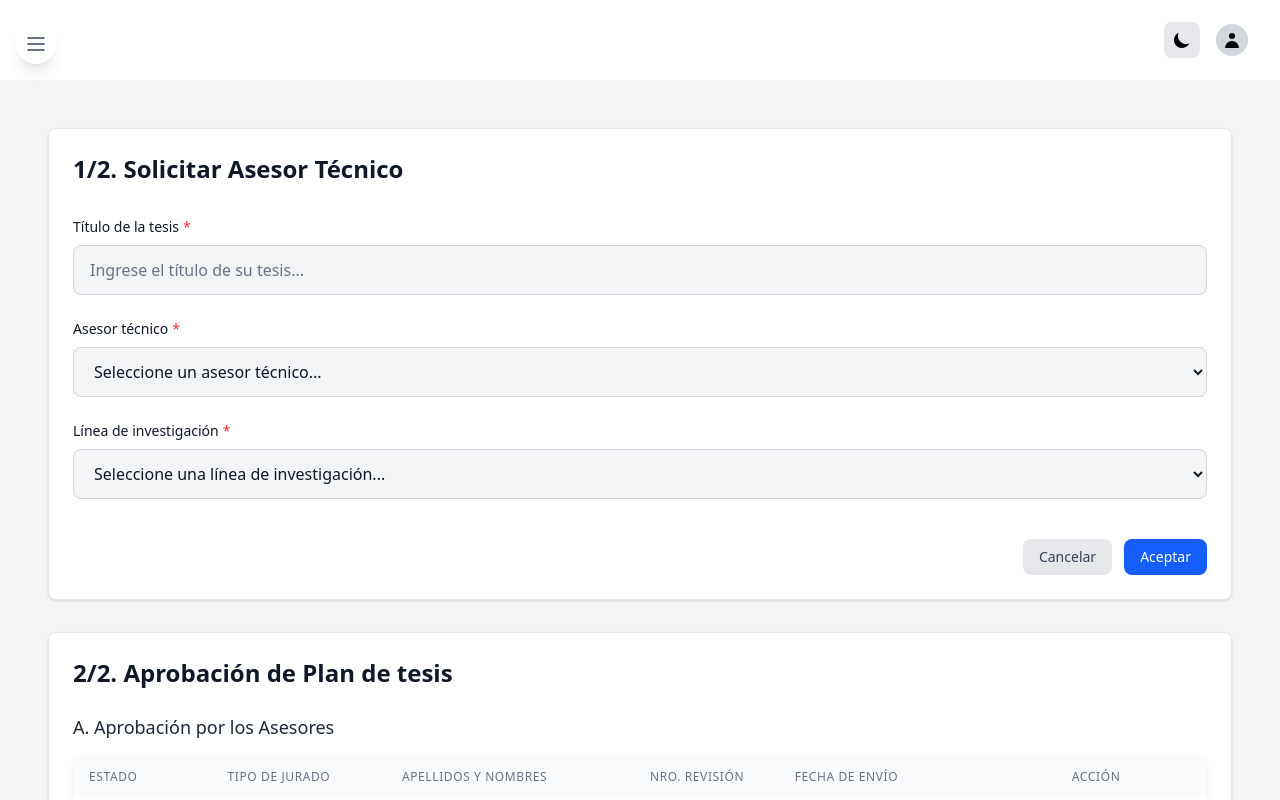
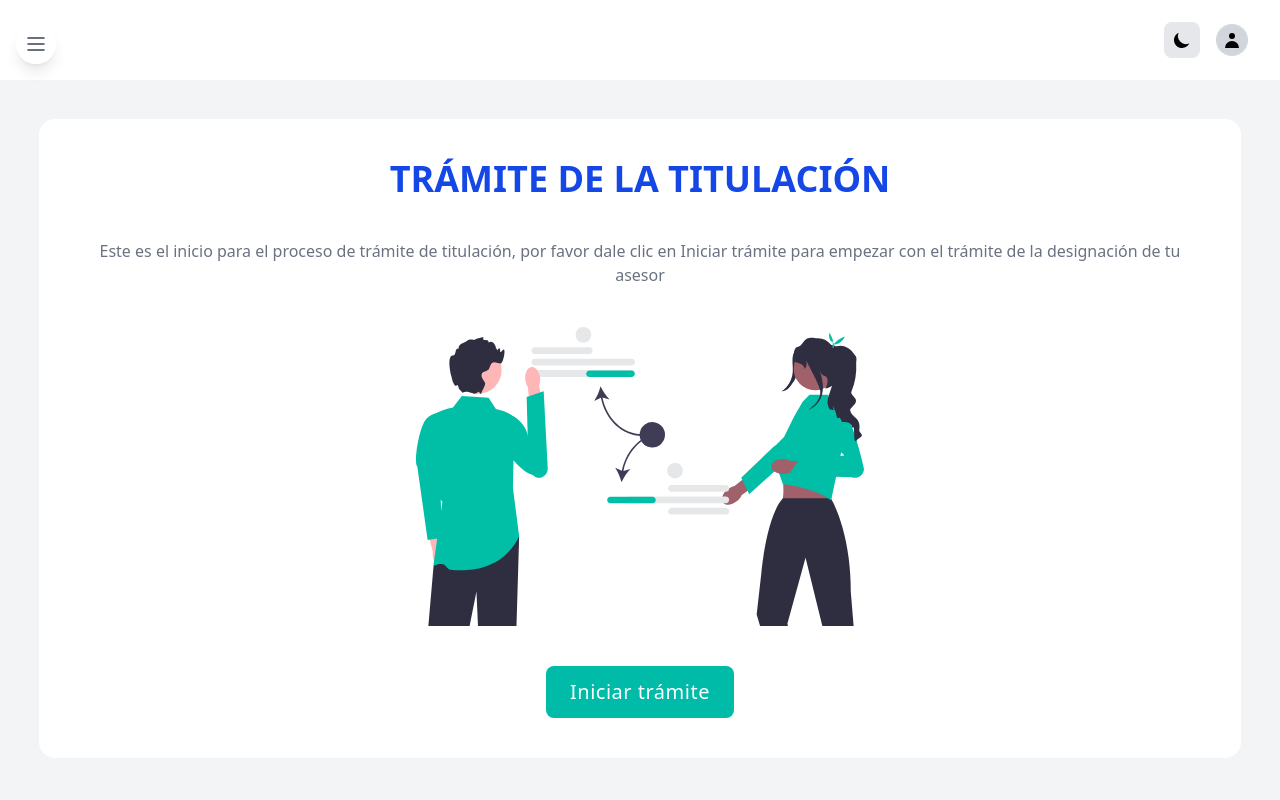
Before and after one commit to Transformacion-Digital-UDH/COPILOTO2-FRONTED, a React (Vite) app: page /tesista/solicitar-asesor in a window 1280 px wide. Shown: the top 800 px of the page. Built offline with nearby package versions, Linux system fonts and the light colour scheme.

Commit message:
Se agrego vista, funcionalidad inicio de tramite

```diff
--- a/package.json
+++ b/package.json
@@ -12,6 +12,7 @@
   "dependencies": {
     "@tailwindcss/vite": "^4.1.11",
     "lucide-react": "^0.539.0",
+    "prop-types": "^15.8.1",
     "react": "^19.1.1",
     "react-dom": "^19.1.1",
     "react-router-dom": "^7.8.0",
--- /dev/null
+++ b/src/features/tesista/components/InicioDeTramite.jsx
@@ -0,0 +1,72 @@
+import React from 'react';
+import PropTypes from 'prop-types';
+
+const InicioDeTramite = ({
+  title = 'TRÁMITE DE LA TITULACIÓN',
+  description = 'Este es el inicio para el proceso de trámite de titulación, por favor dale clic en Iniciar trámite para empezar con el trámite de la designación de tu asesor',
+  imageSrc = '/img/notInitSolicitude.svg',
+  imageAlt = 'Iniciar trámite o solicitar asesor',
+  buttonText = 'Iniciar trámite',
+  onStartProcess,
+  isDarkMode = false
+}) => {
+  const handleStartProcess = () => {
+    if (onStartProcess) {
+      onStartProcess();
+    }
+  };
+
+  return (
+    <div className="flex-1 p-[15px] font-roboto min-h-full">
+      <div className={`p-10 space-y-10 text-center rounded-2xl ${
+        isDarkMode ? 'bg-gray-800' : 'bg-white'
+      }`}>
+        <h3 className={`text-4xl font-semibold ${
+          isDarkMode ? 'text-gray-400' : 'text-blue-700'
+        }`}>
+          {title}
+        </h3>
+
+        <div
+          className={`${isDarkMode ? 'text-gray-400' : 'text-gray-500'}`}
+          dangerouslySetInnerHTML={{ __html: description }}
+        />
+
+        <div className="flex justify-center">
+          <img
+            src={imageSrc}
+            alt={imageAlt}
+            className={`w-[40%] h-auto object-cover ${
+              isDarkMode ? 'contrast-50' : ''
+            }`}
+          />
+        </div>
+
+        <div className="flex justify-center">
+          <button
+            onClick={handleStartProcess}
+            className={`px-6 py-3 rounded-lg text-xl font-medium font-poppins tracking-wide transition duration-300 text-white ${
+              isDarkMode
+                ? 'bg-green-600 hover:bg-green-700'
+                : 'bg-teal-500 hover:bg-blue-700'
+            }`}
+          >
+            {buttonText}
+          </button>
+        </div>
+      </div>
+    </div>
+  );
+};
+
+InicioDeTramite.propTypes = {
+  title: PropTypes.string,
+  description: PropTypes.string,
+  imageSrc: PropTypes.string,
+  imageAlt: PropTypes.string,
+  buttonText: PropTypes.string,
+  onStartProcess: PropTypes.func.isRequired,
+  isDarkMode: PropTypes.bool
+};
+
+export default InicioDeTramite;
--- /dev/null
+++ b/src/features/tesista/hooks/useTramiteState.js
@@ -0,0 +1,90 @@
+import { useState, useEffect } from 'react';
+
+/**
+ * Hook para manejar el estado del trámite de titulación
+ * Persiste el estado en localStorage para mantener el progreso
+ */
+export const useTramiteState = () => {
+  const [tramiteIniciado, setTramiteIniciado] = useState(false);
+  const [loading, setLoading] = useState(true);
+
+  // Cargar estado inicial desde localStorage
+  useEffect(() => {
+    const cargarEstadoTramite = () => {
+      try {
+        const estadoGuardado = localStorage.getItem('tesista_tramite_iniciado');
+        setTramiteIniciado(estadoGuardado === 'true');
+      } catch (error) {
+        console.error('Error al cargar estado del trámite:', error);
+        setTramiteIniciado(false);
+      } finally {
+        setLoading(false);
+      }
+    };
+
+    cargarEstadoTramite();
+  }, []);
+
+  // Función para iniciar el trámite
+  const iniciarTramite = () => {
+    try {
+      setTramiteIniciado(true);
+      localStorage.setItem('tesista_tramite_iniciado', 'true');
+
+      // También guardar fecha de inicio (opcional para analytics)
+      const fechaInicio = new Date().toISOString();
+      localStorage.setItem('tesista_tramite_fecha_inicio', fechaInicio);
+
+      console.log('Trámite iniciado correctamente');
+    } catch (error) {
+      console.error('Error al iniciar trámite:', error);
+    }
+  };
+
+  // Función para resetear el trámite (para testing o admin)
+  const resetearTramite = () => {
+    try {
+      setTramiteIniciado(false);
+      localStorage.removeItem('tesista_tramite_iniciado');
+      localStorage.removeItem('tesista_tramite_fecha_inicio');
+
+      console.log('Trámite reseteado');
+    } catch (error) {
+      console.error('Error al resetear trámite:', error);
+    }
+  };
+
+  // Función para obtener información del trámite
+  const obtenerInfoTramite = () => {
+    try {
+      const fechaInicio = localStorage.getItem('tesista_tramite_fecha_inicio');
+      return {
+        iniciado: tramiteIniciado,
+        fechaInicio: fechaInicio ? new Date(fechaInicio) : null,
+        diasTranscurridos: fechaInicio
+          ? Math.floor((new Date() - new Date(fechaInicio)) / (1000 * 60 * 60 * 24))
+          : 0
+      };
+    } catch (error) {
+      console.error('Error al obtener info del trámite:', error);
+      return {
+        iniciado: tramiteIniciado,
+        fechaInicio: null,
+        diasTranscurridos: 0
+      };
+    }
+  };
+
+  return {
+    // Estado
+    tramiteIniciado,
+    loading,
+
+    // Acciones
+    iniciarTramite,
+    resetearTramite,
+
+    // Información
+    obtenerInfoTramite
+  };
+};
--- a/src/features/tesista/index.js
+++ b/src/features/tesista/index.js
@@ -2,6 +2,7 @@
 export { default as SolicitudAsesorPage } from './pages/SolicitudAsesorPage.jsx';
 
 // Componentes del feature tesista
+export { default as InicioDeTramite } from './components/InicioDeTramite.jsx';
 export { default as SolicitudAsesorForm } from './components/SolicitudAsesorForm.jsx';
 export { default as AprobacionPlanForm } from './components/AprobacionPlanForm.jsx';
 export { default as AprobacionTable } from './components/AprobacionTable.jsx';
@@ -9,3 +10,4 @@ export { default as AprobacionTable } from './components/AprobacionTable.jsx';
 // Hooks del feature tesista
 export { useAsesorSelection } from './hooks/useAsesorSelection.js';
 export { useAprobacionPlan } from './hooks/useAprobacionPlan.js';
+export { useTramiteState } from './hooks/useTramiteState.js';
--- a/src/features/tesista/pages/SolicitudAsesorPage.jsx
+++ b/src/features/tesista/pages/SolicitudAsesorPage.jsx
@@ -2,12 +2,20 @@ import React from 'react';
 import { CardContainer } from '../../../components/containers';
 import SolicitudAsesorForm from '../components/SolicitudAsesorForm';
 import AprobacionPlanForm from '../components/AprobacionPlanForm';
+import InicioDeTramite from '../components/InicioDeTramite';
+import { useThemeStore } from '../../../hooks/useThemeStore';
+import { useTramiteState } from '../hooks/useTramiteState';
 
 /**
  * Página para solicitar asesor técnico y ver aprobación del plan - Tesista
- * Replica exactamente la imagen proporcionada con componentes separados
+ * Muestra primero InicioDeTramite y luego los formularios
  */
 const SolicitudAsesorPage = () => {
+  // Hook de tema para detectar modo oscuro
+  const { isDark } = useThemeStore();
+
+  // Hook para manejar estado del trámite
+  const { tramiteIniciado, loading, iniciarTramite, resetearTramite } = useTramiteState();
   const handleFormSubmit = (formData) => {
     console.log('Formulario enviado:', formData);
     // Aquí puedes agregar lógica para redirigir o mostrar mensaje de éxito
@@ -19,6 +27,30 @@ const SolicitudAsesorPage = () => {
     // Aquí puedes agregar lógica para redirigir de vuelta
   };
 
+  // Mostrar loading mientras se carga el estado
+  if (loading) {
+    return (
+      <div className="flex items-center justify-center h-screen">
+        <div className="animate-spin rounded-full h-12 w-12 border-b-2 border-blue-600"></div>
+        <span className="ml-3 text-gray-600 dark:text-gray-400">Cargando...</span>
+      </div>
+    );
+  }
+
+  // Si el trámite no ha sido iniciado, mostrar InicioDeTramite
+  if (!tramiteIniciado) {
+    return (
+      <InicioDeTramite
+        onStartProcess={iniciarTramite}
+        title="TRÁMITE DE LA TITULACIÓN"
+        description="Este es el inicio para el proceso de trámite de titulación, por favor dale clic en Iniciar trámite para empezar con el trámite de la designación de tu asesor"
+        buttonText="Iniciar trámite"
+        isDarkMode={isDark}
+      />
+    );
+  }
+
+  // Una vez iniciado el trámite, mostrar los formularios
   return (
     <div className="w-full min-h-full space-y-8 p-6">
       {/* Primera sección - Formulario de solicitud */}
@@ -45,6 +77,19 @@ const SolicitudAsesorPage = () => {
           <AprobacionPlanForm />
         </div>
       </CardContainer>
+
+      {/* Botón de desarrollo - Solo para testing */}
+      {process.env.NODE_ENV === 'development' && (
+        <div className="fixed bottom-4 right-4">
+          <button
+            onClick={resetearTramite}
+            className="px-3 py-2 bg-red-500 hover:bg-red-600 text-white text-sm rounded-lg shadow-lg transition-colors"
+            title="Reset trámite (solo desarrollo)"
+          >
+            🔄 Reset
+          </button>
+        </div>
+      )}
     </div>
   );
 };
```
Also changed, not shown: public/img/notInitSolicitude.svg (added), 1 other file (tests, documents, lock files or other folders).
